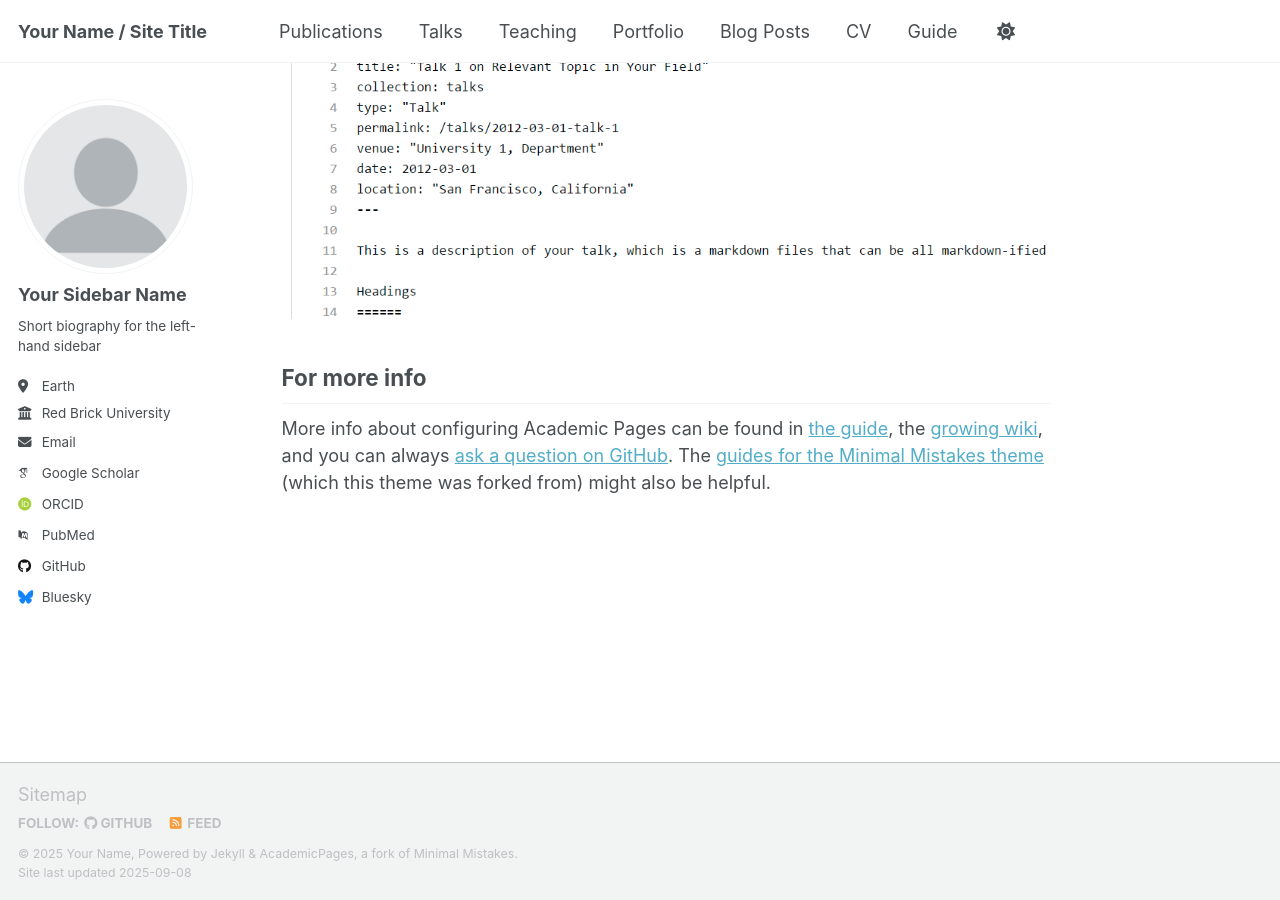
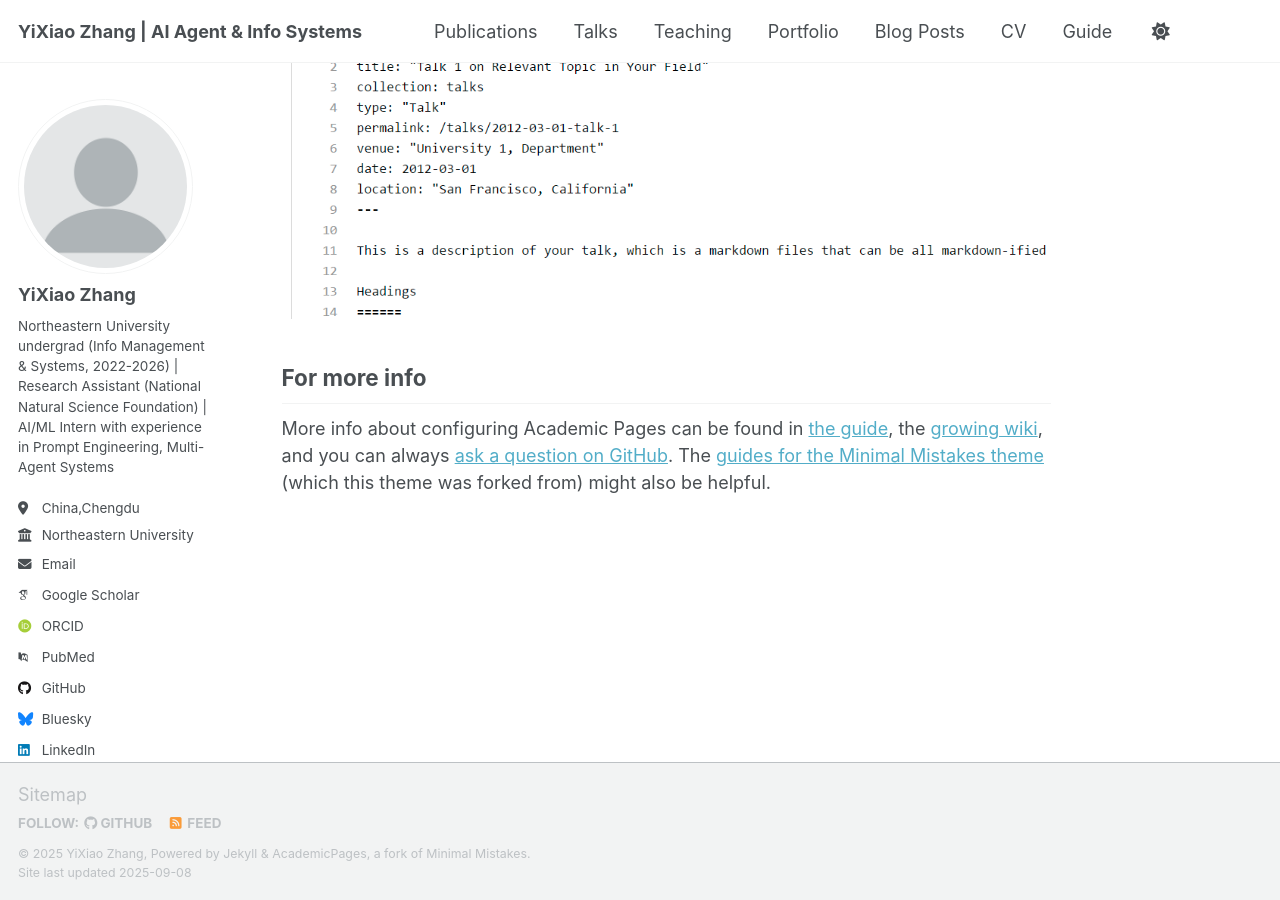
Before and after one commit to kiko022/kiko022.github.io, a Jekyll site: the page built from _pages/about.md, in a window 1280 px wide and 900 px high, scrolled down 2880 px. Built offline with Jekyll 4.4.1, drawn with Linux system fonts in a browser that asks for light colours; some web fonts are replaced; a script that is not in the unit is left out.

Commit message:
Update _config.yml

```diff
--- a/_config.yml
+++ b/_config.yml
@@ -9,13 +9,13 @@
 # Basic Site Settings
 locale                   : "en-US"
 site_theme               : "default" # Currently available options are "default", "air"
-title                    : "Your Name / Site Title"
+title                    : "YiXiao Zhang | AI Agent & Info Systems"
 title_separator          : "-"
-name                     : &name "Your Name"
-description              : &description "personal description"
-url                      : https://academicpages.github.io # the base hostname & protocol for your site e.g. "https://[your GitHub username].github.io" or if you already have some other page hosted on Github then use "https://[your GitHub username].github.io/[Your Repo Name]"
+name                     : &name "YiXiao Zhang"
+description              : &description "Northeastern University Undergraduate (Info Management & Systems) | Research Assistant & AI Intern"
+url                      : https://kiko022.github.io # the base hostname & protocol for your site e.g. "https://[your GitHub username].github.io" or if you already have some other page hosted on Github then use "https://[your GitHub username].github.io/[Your Repo Name]"
 baseurl                  : "" # the subpath of your site, e.g. "/blog"
-repository               : "academicpages/academicpages.github.io"
+repository               : "kiko022/kiko022.github.io"
 
 # Site Author - The following control what appear as part of the author content on the side bar.
 #               If a field is blank the icon and link will not appear, otherwise it will be shown.
@@ -23,13 +23,13 @@ repository               : "academicpages/academicpages.github.io"
 author:
   # Biographic information
   avatar           : "profile.png"
-  name             : "Your Sidebar Name"
+  name             : "YiXiao Zhang"
   pronouns         : # example: "she/her"
-  bio              : "Short biography for the left-hand sidebar"
-  location         : "Earth"
-  employer         : "Red Brick University"
+  bio              : "Northeastern University undergrad (Info Management & Systems, 2022-2026) | Research Assistant (National Natural Science Foundation) | AI/ML Intern with experience in Prompt Engineering, Multi-Agent Systems"
+  location         : "China,Chengdu"
+  employer         : "Northeastern University"
   uri              : # URL
-  email            : "none@example.org"
+  email            : "q18202429280@outlook.com"
 
   # Academic websites
   academia         : # URL
@@ -47,7 +47,7 @@ author:
   bitbucket        : # Username - Update with your username on the site
   codepen          : # Username
   dribbble         : # Username
-  github           : "academicpages"
+  github           : "kiko022"
   kaggle           : # Username
   stackoverflow    : # User number or user number and name (i.e., use "1" or "1/jeff-atwood")
 
@@ -62,7 +62,7 @@ author:
   keybase          : # Username
   instagram        : # Username
   lastfm           : # Username
-  linkedin         : # Username
+  linkedin         : "yixiao-zhang-2042ab2a3"
   mastodon         : # URL
   medium           : # URL
   pinterest        : # Username
```
